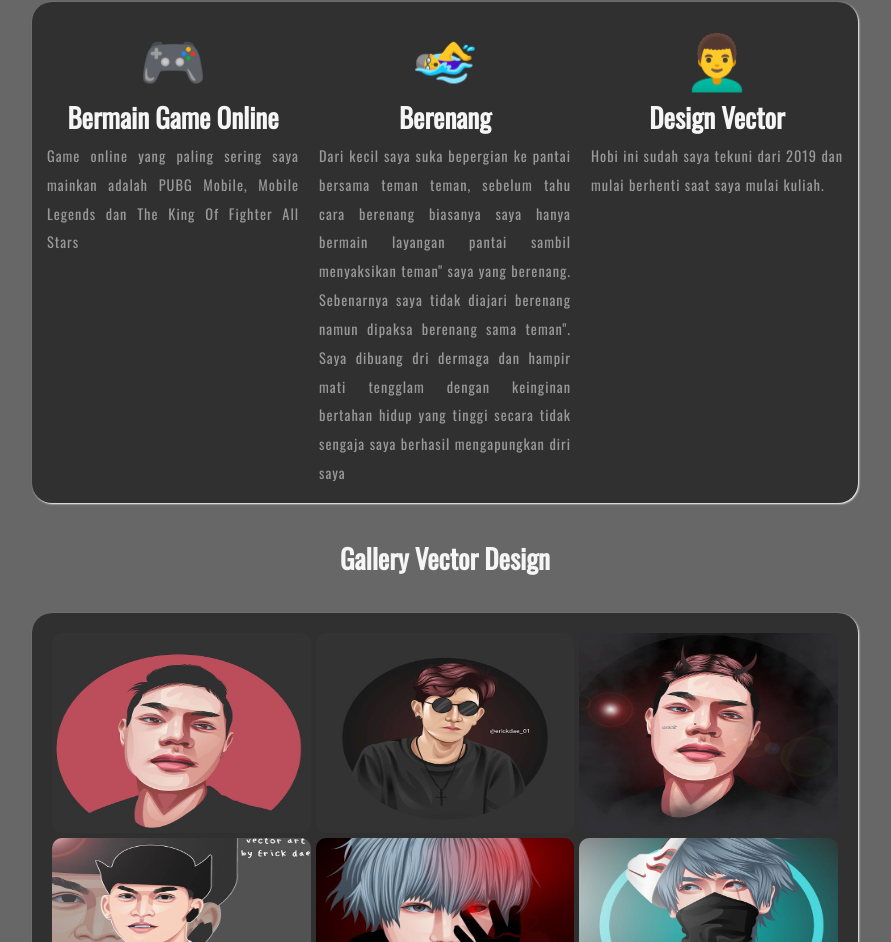
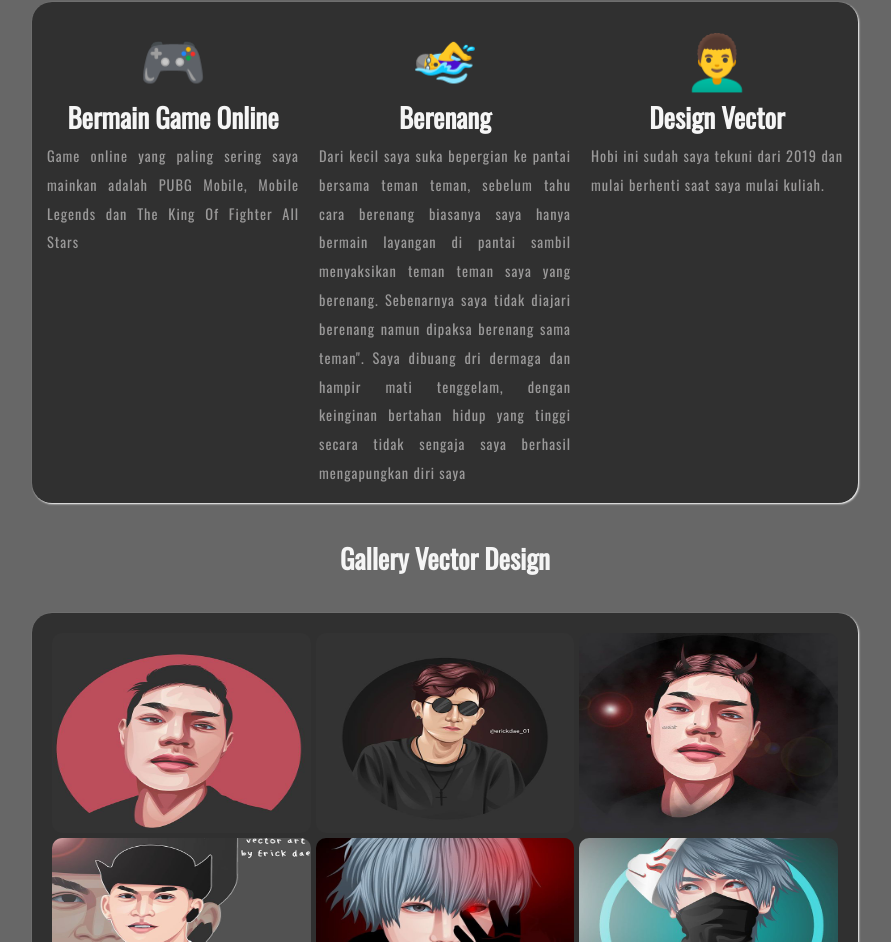
Before and after one commit to dae00345/erickdae06-github.io, a plain HTML site: page index.html in a window 1280 px wide. Shown: the part 902-1844 px from the top of the page, without its empty margins (195-1086 px from the left). Drawn offline with nearby package versions, Linux system fonts and the light colour scheme.

Commit message:
Update index.html

```diff
--- a/index.html
+++ b/index.html
@@ -58,7 +58,7 @@
 			<div class="hobi">
 				<div class="icon">🏊‍♀️</div>
 				<h3>Berenang</h3>
-				<p>Dari kecil saya suka bepergian ke pantai bersama teman teman, sebelum tahu cara berenang biasanya saya hanya bermain layangan pantai sambil menyaksikan teman" saya yang berenang. Sebenarnya saya tidak diajari berenang namun dipaksa berenang sama teman". Saya dibuang dri dermaga dan hampir mati tengglam dengan keinginan bertahan hidup yang tinggi secara tidak sengaja saya berhasil mengapungkan diri saya</p>
+				<p>Dari kecil saya suka bepergian ke pantai bersama teman teman, sebelum tahu cara berenang biasanya saya hanya bermain layangan di pantai sambil menyaksikan teman teman saya yang berenang. Sebenarnya saya tidak diajari berenang namun dipaksa berenang sama teman". Saya dibuang dri dermaga dan hampir mati tenggelam, dengan keinginan bertahan hidup yang tinggi secara tidak sengaja saya berhasil mengapungkan diri saya</p>
 			</div>
 
 			<div class="hobi">
```
